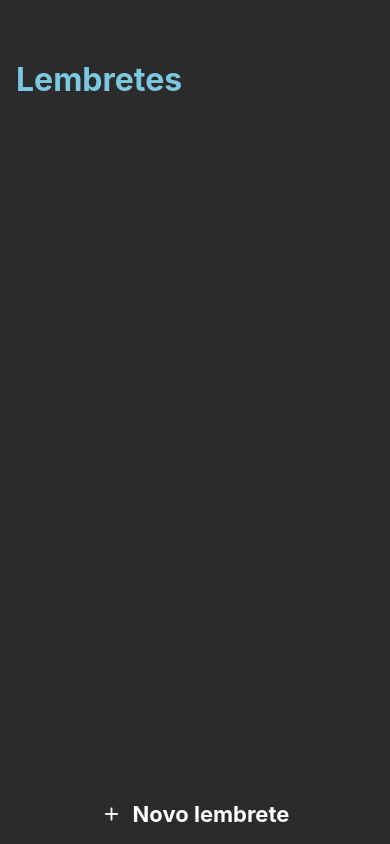
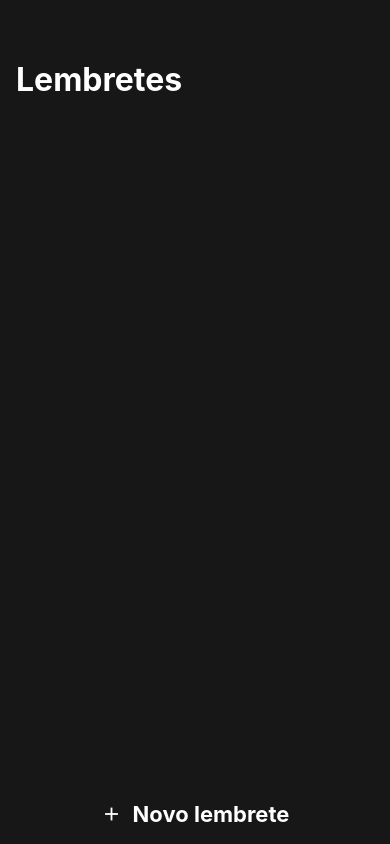
Before and after one commit to CarlosHenr1que/reminder, a React Native app: screen /Reminders in a window 390 px wide. Built offline with nearby package versions, Linux system fonts and the light colour scheme.

Commit message:
style: change reminders screen text colors

```diff
--- a/src/screens/Reminders/styles.ts
+++ b/src/screens/Reminders/styles.ts
@@ -2,13 +2,13 @@ import styled from 'styled-components/native';
 
 export const Container = styled.View`
   flex: 1;
-  background-color: #2b2b2b;
+  background-color: #171717;
   padding: 60px 16px 0px 16px;
 `;
 
 export const Title = styled.Text`
   font-size: 32px;
   font-weight: bold;
-  color: #7bc8e0;
+  color: #ffffff;
   margin-bottom: 30px;
 `;
```
